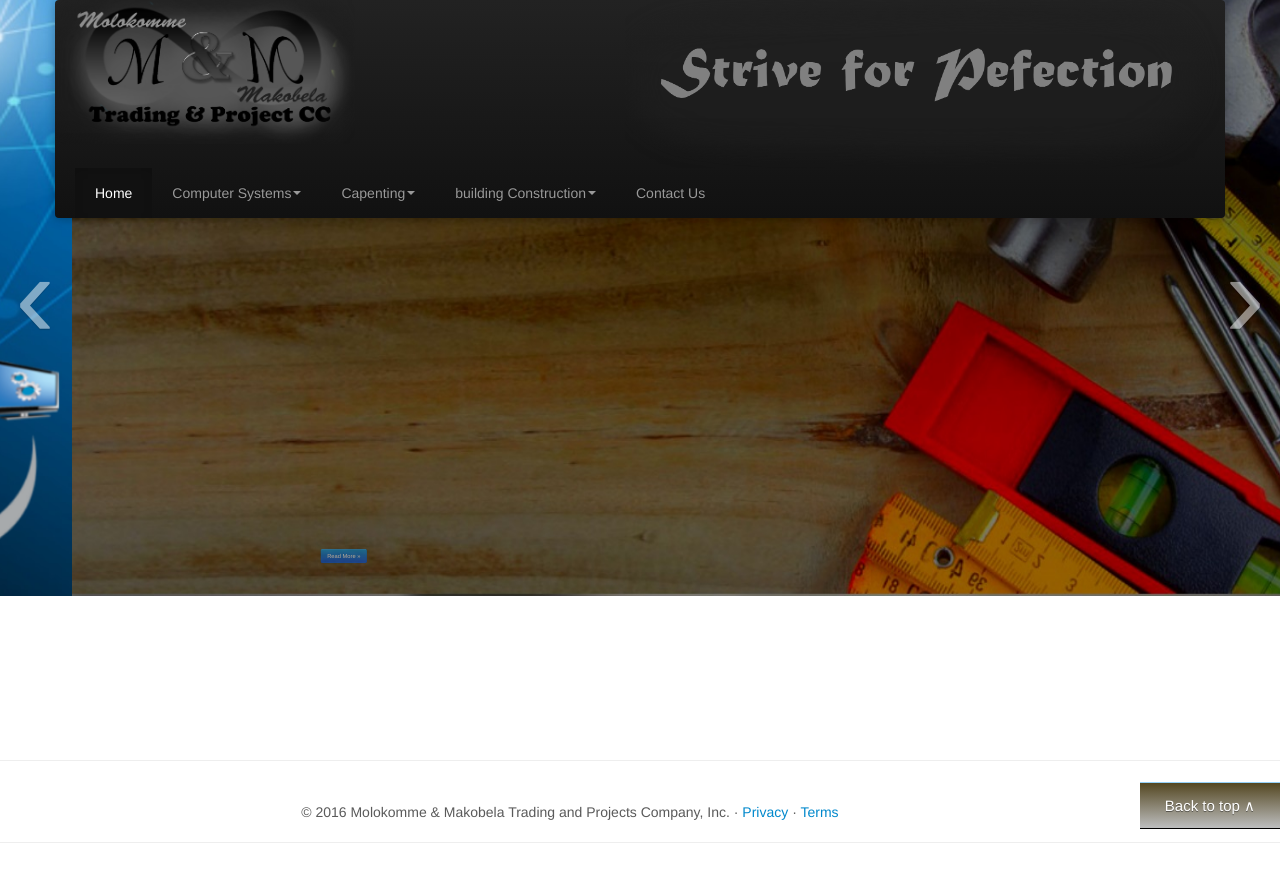
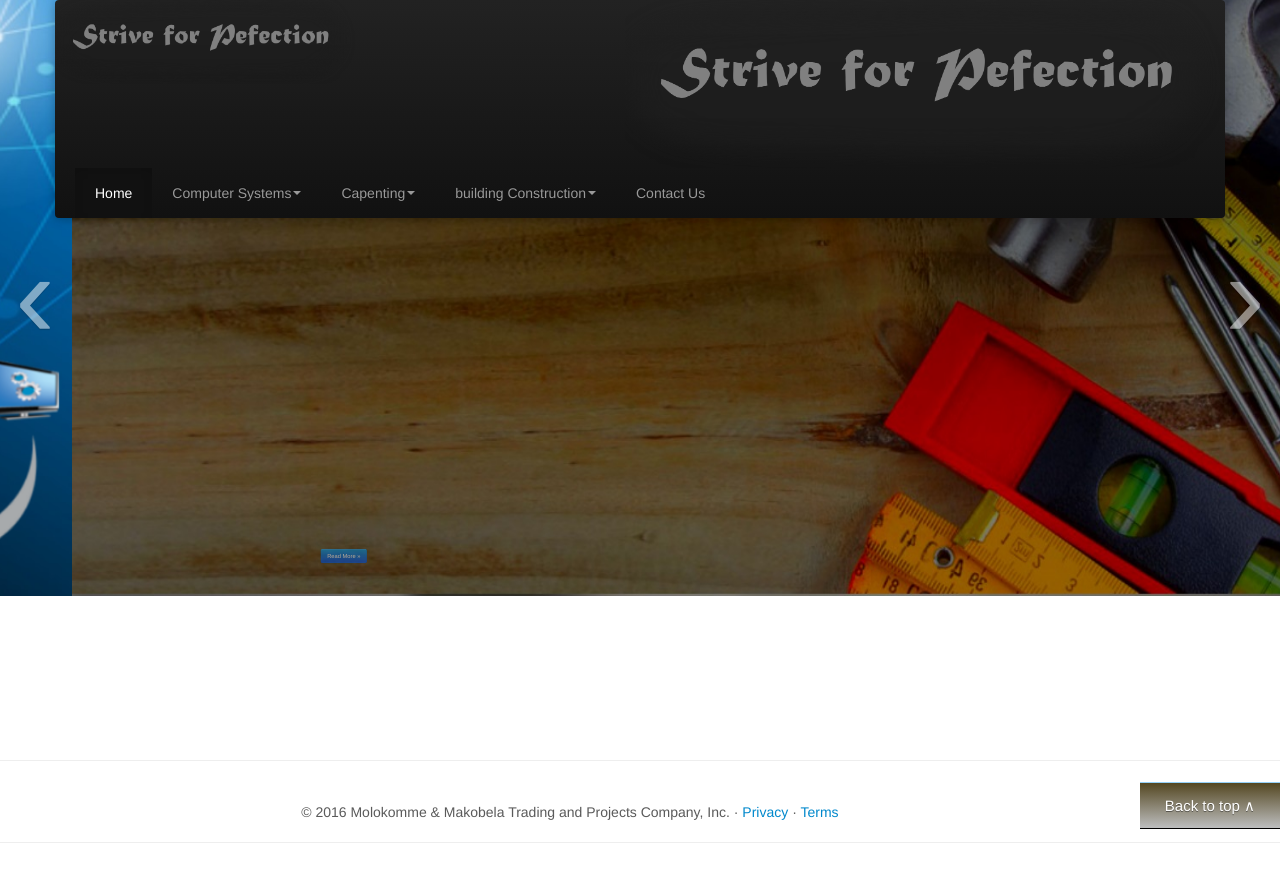
Before and after one commit to Moeketsin/molokomme.com, a plain HTML site: page index.html in a window 1280 px wide. Drawn offline with Linux system fonts and the light colour scheme.

Commit message:
Update index.html

```diff
--- a/index.html
+++ b/index.html
@@ -39,7 +39,7 @@
       <!-- Wrap the .navbar in .container to center it within the absolutely positioned parent. -->
       <div class="container ">
       <a class="brand visible-phone visible-tablet" href="index.html" >.</a>
-      <a class="brand visible-desktop" href="index.html"> <img  src="img/image.png" alt="" width="300" height="100" align="left"></a>
+      <a class="brand visible-desktop" href="index.html"> <img  src="img/slogen.png" alt="" width="300" height="100" align="left"></a>
       <img class="visible-desktop" src="img/slogen.png" alt="" width="600" height="500" align="right">
 
         <div class="navbar navbar-inverse">
```
